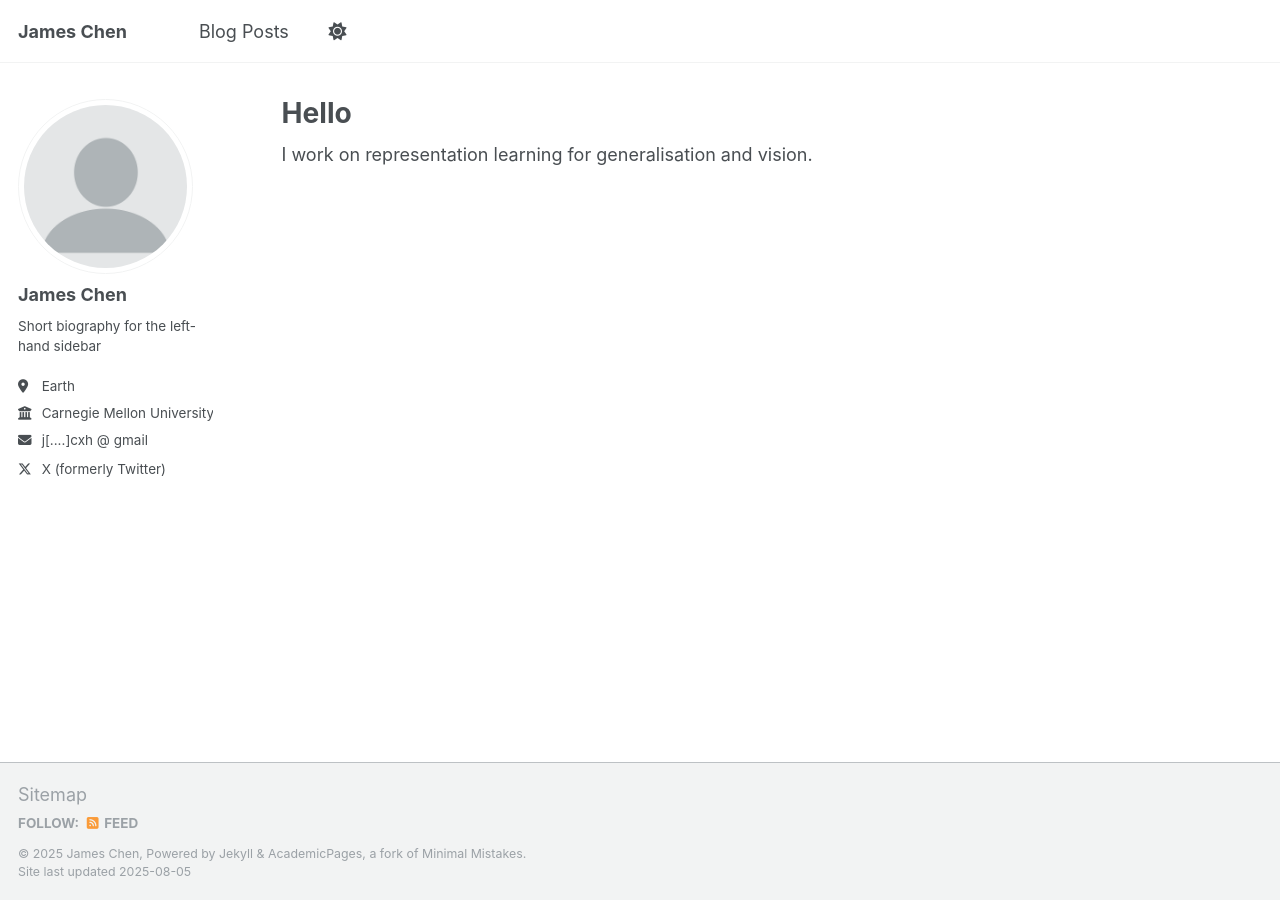
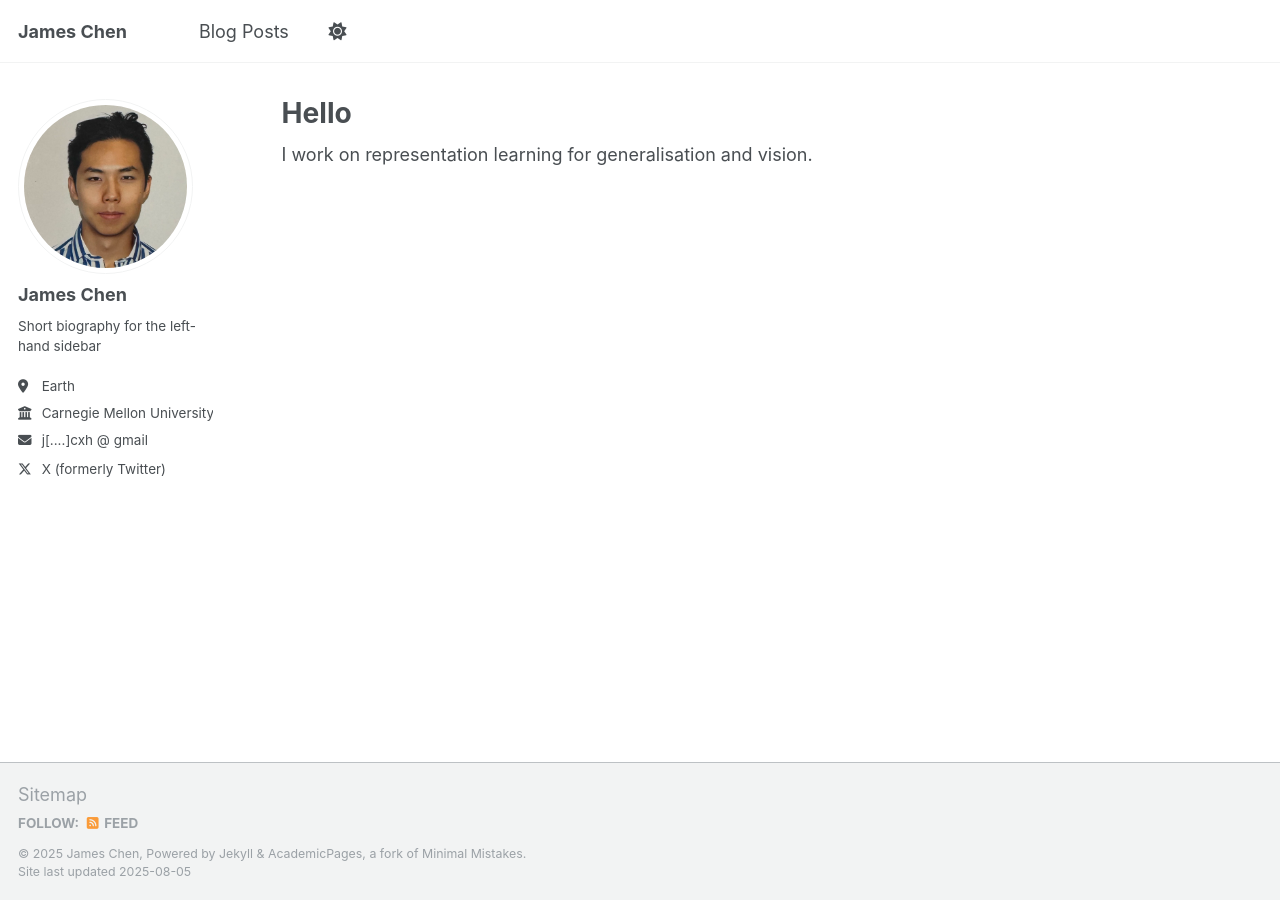
Before and after one commit to jchencxh/jchencxh.github.io, a Jekyll site: the page built from _pages/about.md, in a window 1280 px wide. Built offline with Jekyll 4.4.1, drawn with Linux system fonts in a browser that asks for light colours; a script that is not in the unit is left out.

Commit message:
add headshot

```diff
--- a/_config.yml
+++ b/_config.yml
@@ -22,7 +22,7 @@ repository               : "jchencxh/jchencxh.github.io"
 #               Additional customization can be done by editing /_includes/author-profile.html
 author:
   # Biographic information
-  avatar           : "profile.png"
+  avatar           : "headshotjchen.png"
   name             : "James Chen"
   pronouns         : # example: "she/her"
   bio              : "Short biography for the left-hand sidebar"
```
Also changed, not shown: images/headshotjchen.png (renamed from headshotjchen.png).
